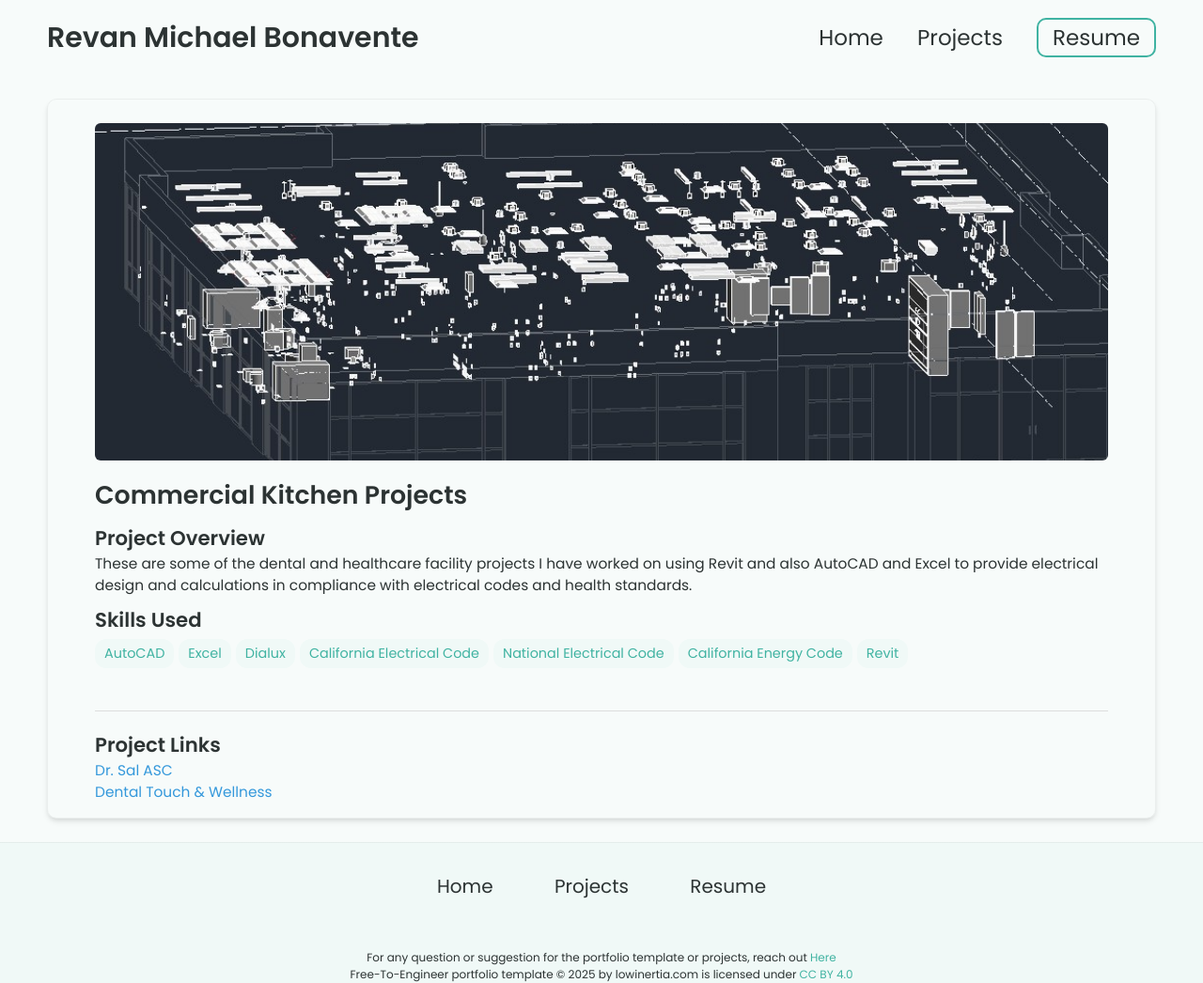
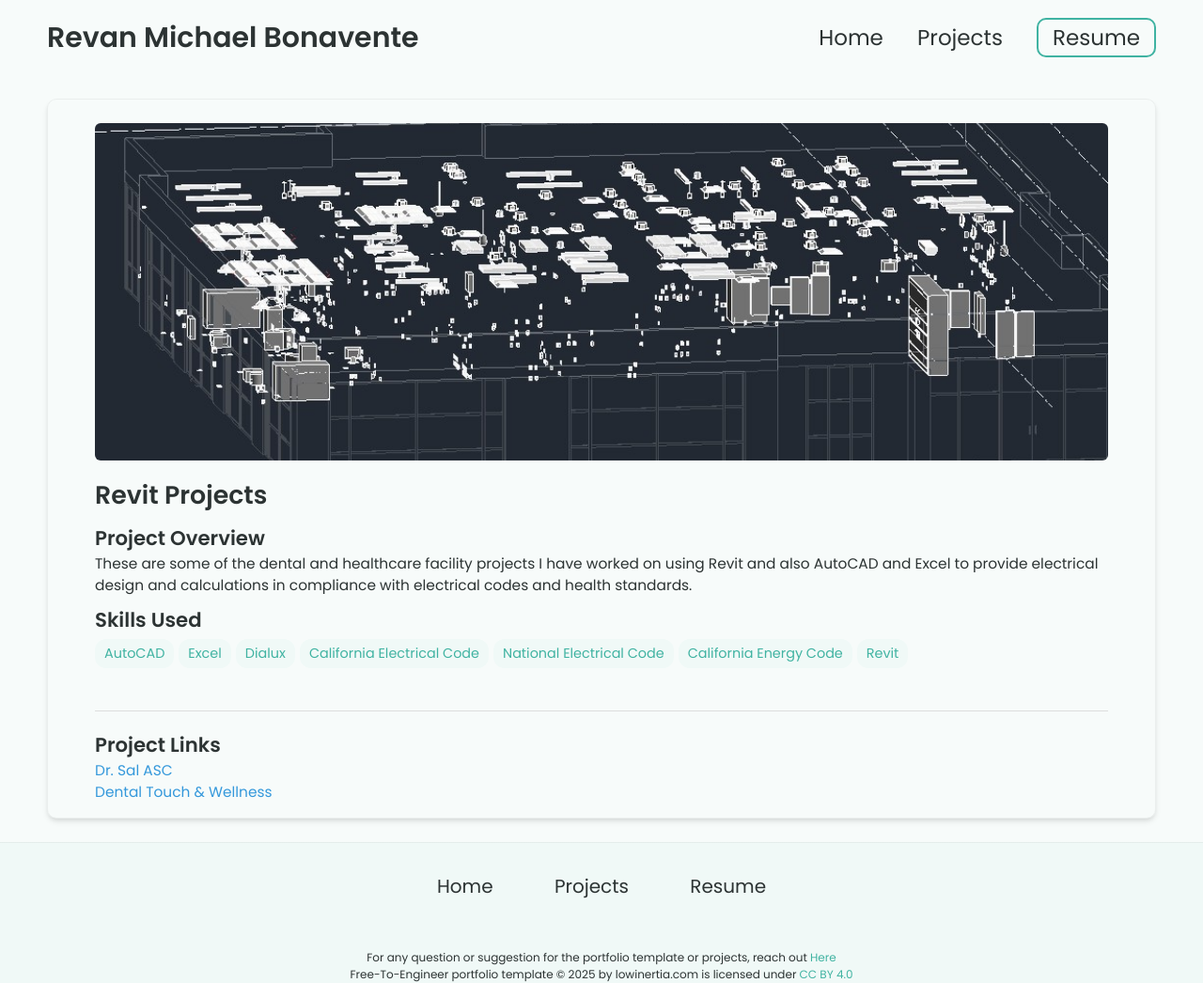
Before and after one commit to rmcb-ghub/rmcb-ghub.github.io, a Jekyll site: the page built from _projects/Revit Projects/index.md, in a window 1280 px wide. Shown: the whole page at 94% size. Built offline with Jekyll 4.4.1, drawn with Linux system fonts in a browser that asks for light colours.

Commit message:
Update index.md

```diff
--- a/_projects/Revit Projects/index.md
+++ b/_projects/Revit Projects/index.md
@@ -1,6 +1,6 @@
 ---
 layout: post
-title: Commercial Kitchen Projects
+title: Revit Projects
 description:  These are some of the dental and healthcare facility projects I have worked on using Revit and also AutoCAD and Excel to provide electrical design and calculations in compliance with electrical codes and health standards.
 skills:
 - AutoCAD
```
